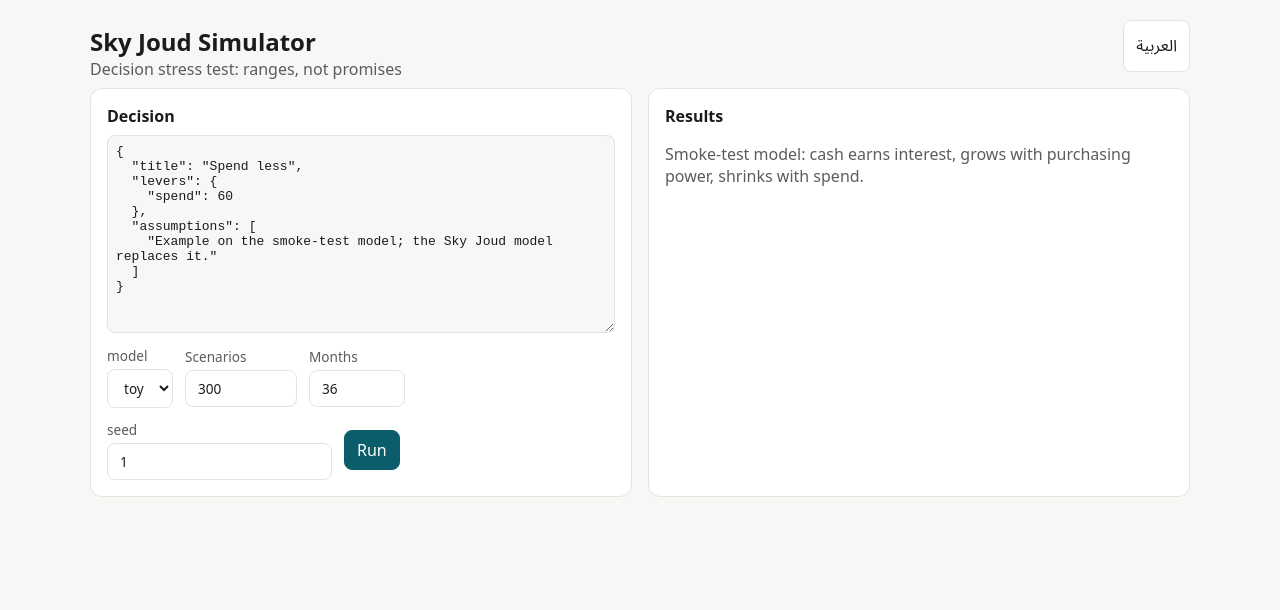
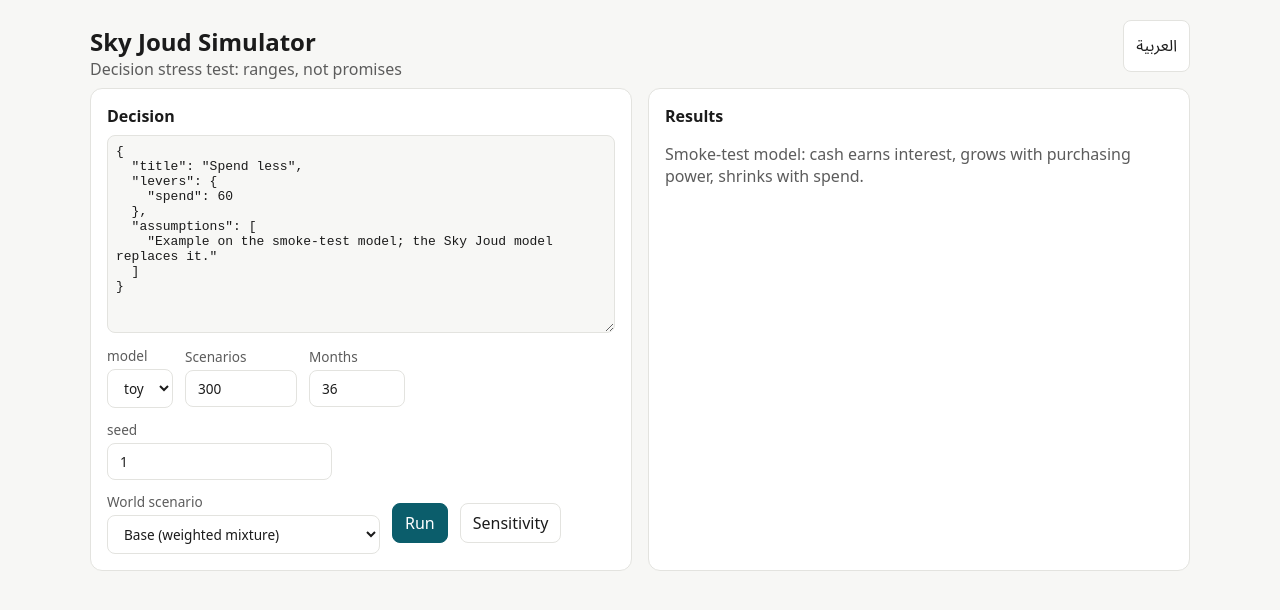
Before and after one commit to karamjoud92-create/SKY-JOUD, a React (Vite) app: page / in a window 1280 px wide. Shown: the top 610 px of the page. Built offline with nearby package versions, Linux system fonts and the light colour scheme.

Commit message:
UI: scenario preset picker and sensitivity panel (tornado, what would have to be true)
Co-Authored-By: Claude Fable 5.1 <noreply@anthropic.com>
Claude-Session: https://claude.ai/code/session_016fAUbNjKy8LzY2gTsZjbmL

```diff
--- a/src/cli/sim.ts
+++ b/src/cli/sim.ts
@@ -52,7 +52,7 @@ if (flag('tornado') || flag('wmbt')) {
       const text = r.direction === 'always_wins' ? 'wins across the whole range'
         : r.direction === 'never_wins' ? 'never wins inside the range'
         : `${r.label} must be ${r.direction === 'wins_above' ? 'above' : 'below'} ${r.threshold!.toPrecision(3)}`
-      console.log(`  ${r.label.padEnd(28)} ${text}   (win ${(r.winRateAtLow * 100).toFixed(0)}% at ${r.path.split('.').pop()}=${r.winRateAtLow >= 0 ? '' : ''}low, ${(r.winRateAtHigh * 100).toFixed(0)}% at high)`)
+      console.log(`  ${r.label.padEnd(28)} ${text}   (win rate ${(r.winRateAtLow * 100).toFixed(0)}% at the low end, ${(r.winRateAtHigh * 100).toFixed(0)}% at the high end)`)
     }
   }
   process.exit(0)
--- a/src/ui/App.tsx
+++ b/src/ui/App.tsx
@@ -2,7 +2,9 @@ import { useMemo, useState } from 'react'
 import { FanChart, defaultFormat } from './FanChart'
 import { t, dir, type Lang } from './i18n'
 import { runDecision, type RunReport } from '../sim/run'
+import { tornado, whatMustBeTrue, type TornadoRow, type BreakEven } from '../sim/sensitivity'
 import { registry, type DecisionFile } from '../models/registry'
+import { PRESETS } from '../sim/presets'
 
 const EXAMPLE: DecisionFile = {
   title: 'Spend less',
@@ -21,6 +23,8 @@ export function App() {
   const [runs, setRuns] = useState(300)
   const [horizon, setHorizon] = useState(36)
   const [seed, setSeed] = useState(1)
+  const [scenario, setScenario] = useState('base')
+  const [sens, setSens] = useState<{ metric: string; rows: TornadoRow[]; wmbt: BreakEven[] } | null>(null)
   const [decisionText, setDecisionText] = useState(JSON.stringify(EXAMPLE, null, 2))
   const [report, setReport] = useState<RunReport | null>(null)
   const [error, setError] = useState<string | null>(null)
@@ -33,9 +37,10 @@ export function App() {
     try {
       const decision = JSON.parse(decisionText) as DecisionFile
       const t0 = performance.now()
-      const r = runDecision(decision, { model: modelName, runs, horizon, seed })
+      const r = runDecision(decision, { model: modelName, runs, horizon, seed, scenario })
       setElapsed(Math.round(performance.now() - t0))
       setReport(r)
+      setSens(null)
       setError(null)
     } catch (e) {
       setError(e instanceof Error ? e.message : String(e))
@@ -43,6 +48,17 @@ export function App() {
   }
 
   const headline = useMemo(() => Object.entries(entry.metrics).filter(([, m]) => m.headline !== false), [entry])
+  const runSensitivity = () => {
+    try {
+      const decision = JSON.parse(decisionText) as DecisionFile
+      const metric = headline[0]?.[0] ?? Object.keys(entry.metrics)[0]!
+      const o = { model: modelName, runs: Math.min(runs, 150), horizon, seed, scenario }
+      setSens({ metric, rows: tornado(decision, o, metric), wmbt: whatMustBeTrue(decision, o, metric) })
+      setError(null)
+    } catch (e) {
+      setError(e instanceof Error ? e.message : String(e))
+    }
+  }
   const lastMonth = report ? report.options.horizon : horizon
 
   return (
@@ -69,7 +85,9 @@ export function App() {
             <label className="field">{t(lang, 'runs')}<input type="number" value={runs} min={10} max={5000} onChange={e => setRuns(Number(e.target.value))} /></label>
             <label className="field">{t(lang, 'horizon')}<input type="number" value={horizon} min={6} max={60} onChange={e => setHorizon(Number(e.target.value))} /></label>
             <label className="field">seed<input type="number" value={seed} onChange={e => setSeed(Number(e.target.value))} /></label>
+            <label className="field">{t(lang, 'scenario')}<select value={scenario} onChange={e => setScenario(e.target.value)}>{Object.values(PRESETS).map(p => <option key={p.key} value={p.key}>{p.label}</option>)}</select></label>
             <button className="primary" onClick={run}>{t(lang, 'run')}</button>
+            <button onClick={runSensitivity} disabled={!report}>{t(lang, 'sensitivity')}</button>
           </div>
           {error && <p className="bad small">{error}</p>}
           {elapsed !== null && <p className="muted small">{elapsed} ms</p>}
@@ -109,6 +127,30 @@ export function App() {
         </div>
       </div>
 
+      {sens && (
+        <div className="card" style={{ marginBottom: 16 }}>
+          <h2>{t(lang, 'sensitivity')}: {entry.metrics[sens.metric]!.label}</h2>
+          <p className="muted small">{t(lang, 'tornadoHelp')}</p>
+          <table>
+            <thead><tr><th></th><th>low</th><th>Δ at low</th><th>Δ base</th><th>Δ at high</th><th>high</th></tr></thead>
+            <tbody>
+              {sens.rows.map(r => {
+                const f = fmtUnit(entry.metrics[sens.metric]!.unit)
+                return <tr key={r.path}><td>{r.label}</td><td className="muted">{r.low}</td><td>{f(r.deltaAtLow)}</td><td>{f(r.deltaAtBase)}</td><td>{f(r.deltaAtHigh)}</td><td className="muted">{r.high}</td></tr>
+              })}
+            </tbody>
+          </table>
+          <p className="small" style={{ marginTop: 12 }}>{t(lang, 'wmbtHelp')}</p>
+          <ul className="small">
+            {sens.wmbt.map(r => (
+              <li key={r.path}>
+                <b>{r.label}</b>: {r.direction === 'always_wins' ? t(lang, 'alwaysWins') : r.direction === 'never_wins' ? t(lang, 'neverWins') : `${r.direction === 'wins_above' ? t(lang, 'mustBeAbove') : t(lang, 'mustBeBelow')} ${r.threshold!.toPrecision(3)}`}
+              </li>
+            ))}
+          </ul>
+        </div>
+      )}
+
       {report && (
         <div className="grid">
           {headline.map(([k, m]) => (
--- a/src/ui/i18n.ts
+++ b/src/ui/i18n.ts
@@ -21,6 +21,14 @@ const dict = {
     p90: 'Good case (p90)',
     delta: 'Change vs do nothing',
     winRate: 'Share of scenarios where the decision wins',
+    scenario: 'World scenario',
+    sensitivity: 'Sensitivity',
+    tornadoHelp: 'Each parameter swung from its low to its high value with everything else at base. Shows the change in the decision effect at the horizon.',
+    wmbtHelp: 'For the decision to beat do-nothing in at least half the scenarios:',
+    alwaysWins: 'wins across the whole range',
+    neverWins: 'never wins inside the range',
+    mustBeAbove: 'must be above',
+    mustBeBelow: 'must be below',
   },
   ar: {
     title: 'محاكي سكاي جود',
@@ -41,6 +49,14 @@ const dict = {
     p90: 'الحالة الجيدة (p90)',
     delta: 'الفرق مقارنة ببدون تغيير',
     winRate: 'نسبة السيناريوهات التي يربح فيها القرار',
+    scenario: 'سيناريو العالم',
+    sensitivity: 'الحساسية',
+    tornadoHelp: 'كل معامل يُحرَّك من قيمته الدنيا إلى العليا مع تثبيت الباقي. يعرض تغيّر أثر القرار عند نهاية الأفق.',
+    wmbtHelp: 'كي يتفوق القرار على «بدون تغيير» في نصف السيناريوهات على الأقل:',
+    alwaysWins: 'يربح في كامل النطاق',
+    neverWins: 'لا يربح ضمن النطاق',
+    mustBeAbove: 'يجب أن يكون فوق',
+    mustBeBelow: 'يجب أن يكون تحت',
   },
 } as const
 
```
